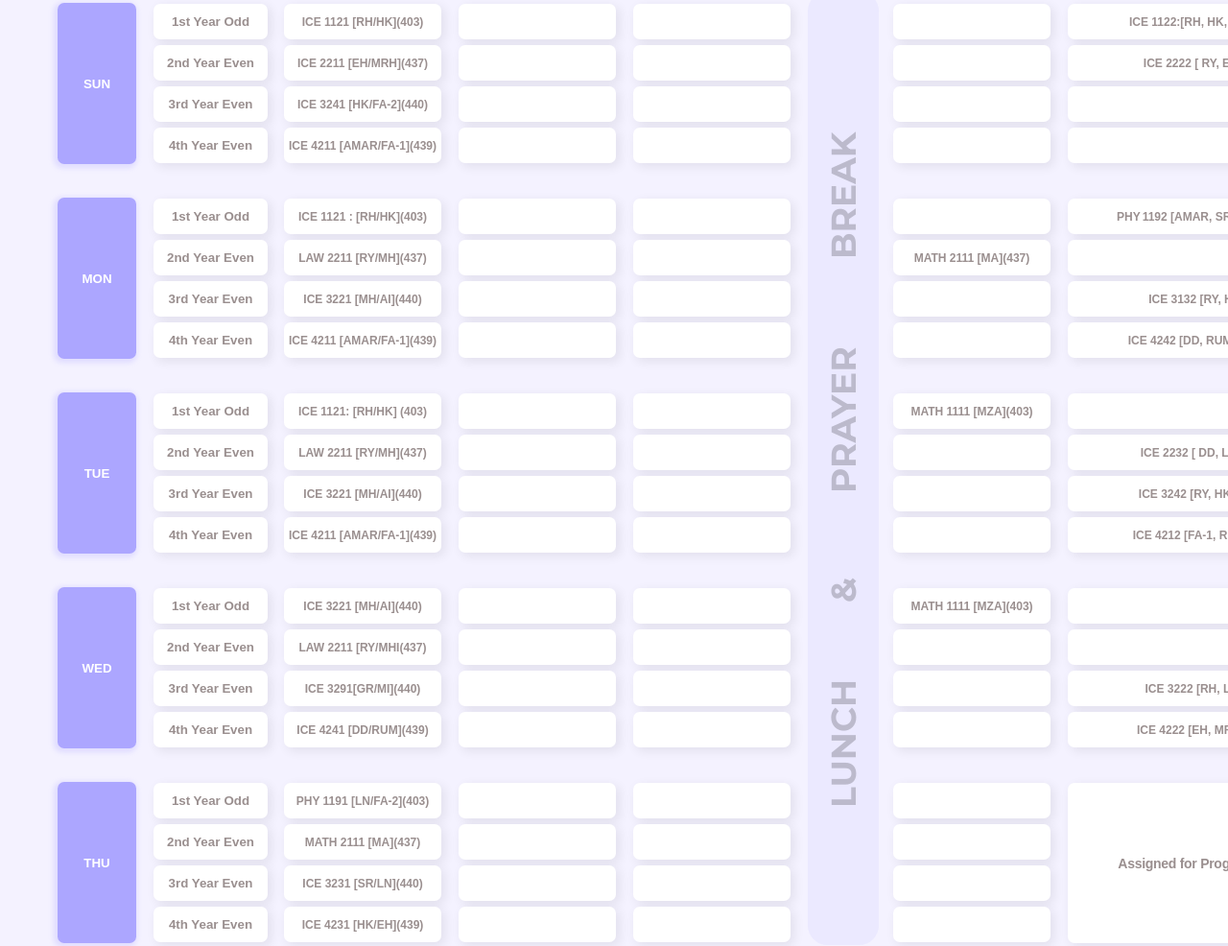
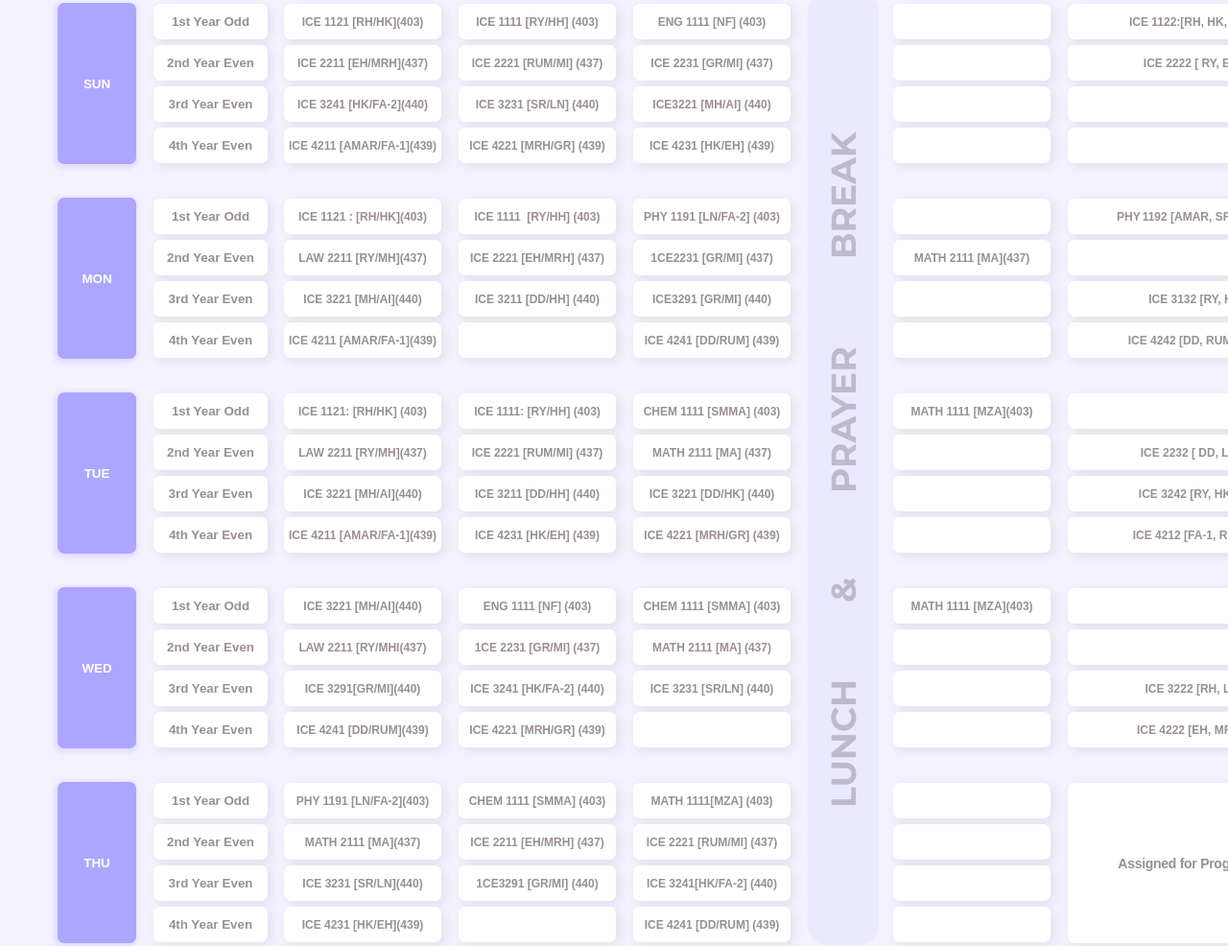
Before and after one commit to M-Rifat/Class-Routine-Management-System, a website: page public/index.html in a window 1280 px wide. Shown: the part 390-1376 px from the top of the page at 96% size. Drawn offline with nearby package versions, Linux system fonts and the light colour scheme.

Commit message:
Routine Updated

```diff
--- a/public/index.html
+++ b/public/index.html
@@ -5,6 +5,7 @@
     <meta charset="UTF-8">
     <meta http-equiv="X-UA-Compatible" content="IE=edge">
     <meta name="viewport" content="width=device-width, initial-scale=1.0">
+    <meta name="viewport" content="width=device-width, user-scalable=no">
     <title>Class Routine,ICE</title>
     <link rel="icon" type="image/x-icon" href="icons/favicon.png">
     <link rel="stylesheet" href="style.css">
@@ -143,58 +144,66 @@
         <div id="header4">
             <input type="text" name="" id="time2" value="10:05 AM - 11:00 AM" disabled="">
 
-            <input type="text" name="" class="time2 allInput" id="su12" value="" placeholder="">
-            <input type="text" name="" class="time2 allInput" id="su22" value="" placeholder="">
-            <input type="text" name="" class="time2 allInput" id="su32" value="" placeholder="">
-            <input type="text" name="" class="time2 allInput" id="su42" value="" placeholder="">
+            <input type="text" name="" class="time2 allInput" id="su12" value="" placeholder="ICE 1111 [RY/HH] (403)">
+            <input type="text" name="" class="time2 allInput" id="su22" value="" placeholder="ICE 2221 [RUM/MI] (437)">
+            <input type="text" name="" class="time2 allInput" id="su32" value="" placeholder="ICE 3231 [SR/LN] (440)">
+            <input type="text" name="" class="time2 allInput" id="su42" value="" placeholder="ICE 4221 [MRH/GR] (439)">
 
-            <input type="text" name="" class="time2 allInput topMargin" id="mo12" value="" placeholder="">
-            <input type="text" name="" class="time2 allInput" id="mo22" value="" placeholder="">
-            <input type="text" name="" class="time2 allInput" id="mo32" value="" placeholder="">
+            <input type="text" name="" class="time2 allInput topMargin" id="mo12" value=""
+                placeholder="ICE 1111  [RY/HH] (403)">
+            <input type="text" name="" class="time2 allInput" id="mo22" value="" placeholder="ICE 2221 [EH/MRH] (437)">
+            <input type="text" name="" class="time2 allInput" id="mo32" value="" placeholder="ICE 3211 [DD/HH] (440)">
             <input type="text" name="" class="time2 allInput" id="mo42" value="" placeholder="">
 
-            <input type="text" name="" class="time2 allInput topMargin" id="tu12" value="" placeholder="">
-            <input type="text" name="" class="time2 allInput" id="tu22" value="" placeholder="">
-            <input type="text" name="" class="time2 allInput" id="tu32" value="" placeholder="">
-            <input type="text" name="" class="time2 allInput" id="tu42" value="" placeholder="">
+            <input type="text" name="" class="time2 allInput topMargin" id="tu12" value=""
+                placeholder="ICE 1111: [RY/HH] (403)">
+            <input type="text" name="" class="time2 allInput" id="tu22" value="" placeholder="ICE 2221 [RUM/MI] (437)">
+            <input type="text" name="" class="time2 allInput" id="tu32" value="" placeholder="ICE 3211 [DD/HH] (440)">
+            <input type="text" name="" class="time2 allInput" id="tu42" value="" placeholder="ICE 4231 [HK/EH] (439)">
 
-            <input type="text" name="" class="time2 allInput topMargin" id="we12" value="" placeholder="">
-            <input type="text" name="" class="time2 allInput" id="we22" value="" placeholder="">
-            <input type="text" name="" class="time2 allInput" id="we32" value="" placeholder="">
-            <input type="text" name="" class="time2 allInput" id="we42" value="" placeholder="">
+            <input type="text" name="" class="time2 allInput topMargin" id="we12" value=""
+                placeholder="ENG 1111 [NF] (403)">
+            <input type="text" name="" class="time2 allInput" id="we22" value="" placeholder="1CE 2231 [GR/MI] (437)">
+            <input type="text" name="" class="time2 allInput" id="we32" value="" placeholder="ICE 3241 [HK/FA-2] (440)">
+            <input type="text" name="" class="time2 allInput" id="we42" value="" placeholder="ICE 4221 [MRH/GR] (439)">
 
-            <input type="text" name="" class="time2 allInput topMargin" id="th12" value="" placeholder="">
-            <input type="text" name="" class="time2 allInput" id="th22" value="" placeholder="">
-            <input type="text" name="" class="time2 allInput" id="th32" value="" placeholder="">
+            <input type="text" name="" class="time2 allInput topMargin" id="th12" value=""
+                placeholder="CHEM 1111 [SMMA] (403)">
+            <input type="text" name="" class="time2 allInput" id="th22" value="" placeholder="ICE 2211 [EH/MRH] (437)">
+            <input type="text" name="" class="time2 allInput" id="th32" value="" placeholder="1CE3291 [GR/MI] (440)">
             <input type="text" name="" class="time2 allInput" id="th42" value="" placeholder="">
         </div>
         <div id="header5">
             <input type="text" name="" id="time3" value="11:05 AM - 12:00 PM" disabled="">
 
-            <input type="text" name="" class="time3 allInput" id="su13" value="" placeholder="">
-            <input type="text" name="" class="time3 allInput" id="su23" value="" placeholder="">
-            <input type="text" name="" class="time3 allInput" id="su33" value="" placeholder="">
-            <input type="text" name="" class="time3 allInput" id="su43" value="" placeholder="">
+            <input type="text" name="" class="time3 allInput" id="su13" value="" placeholder="ENG 1111 [NF] (403)">
+            <input type="text" name="" class="time3 allInput" id="su23" value="" placeholder="ICE 2231 [GR/MI] (437)">
+            <input type="text" name="" class="time3 allInput" id="su33" value="" placeholder="ICE3221 [MH/AI] (440)">
+            <input type="text" name="" class="time3 allInput" id="su43" value="" placeholder="ICE 4231 [HK/EH] (439)">
 
-            <input type="text" name="" class="time3 allInput topMargin" id="mo13" value="" placeholder="">
-            <input type="text" name="" class="time3 allInput" id="mo23" value="" placeholder="">
-            <input type="text" name="" class="time3 allInput" id="mo33" value="" placeholder="">
-            <input type="text" name="" class="time3 allInput" id="mo43" value="" placeholder="">
+            <input type="text" name="" class="time3 allInput topMargin" id="mo13" value=""
+                placeholder="PHY 1191 [LN/FA-2] (403)">
+            <input type="text" name="" class="time3 allInput" id="mo23" value="" placeholder="1CE2231 [GR/MI] (437)">
+            <input type="text" name="" class="time3 allInput" id="mo33" value="" placeholder="ICE3291 [GR/MI] (440)">
+            <input type="text" name="" class="time3 allInput" id="mo43" value="" placeholder="ICE 4241 [DD/RUM] (439)">
 
-            <input type="text" name="" class="time3 allInput topMargin" id="tu13" value="" placeholder="">
-            <input type="text" name="" class="time3 allInput" id="tu23" value="" placeholder="">
-            <input type="text" name="" class="time3 allInput" id="tu33" value="" placeholder="">
-            <input type="text" name="" class="time3 allInput" id="tu43" value="" placeholder="">
+            <input type="text" name="" class="time3 allInput topMargin" id="tu13" value=""
+                placeholder="CHEM 1111 [SMMA] (403)">
+            <input type="text" name="" class="time3 allInput" id="tu23" value="" placeholder="MATH 2111 [MA] (437)">
+            <input type="text" name="" class="time3 allInput" id="tu33" value="" placeholder="ICE 3221 [DD/HK] (440)">
+            <input type="text" name="" class="time3 allInput" id="tu43" value="" placeholder="ICE 4221 [MRH/GR] (439)">
 
-            <input type="text" name="" class="time3 allInput topMargin" id="we13" value="" placeholder="">
-            <input type="text" name="" class="time3 allInput" id="we23" value="" placeholder="">
-            <input type="text" name="" class="time3 allInput" id="we33" value="" placeholder="">
+            <input type="text" name="" class="time3 allInput topMargin" id="we13" value=""
+                placeholder="CHEM 1111 [SMMA] (403)">
+            <input type="text" name="" class="time3 allInput" id="we23" value="" placeholder="MATH 2111 [MA] (437)">
+            <input type="text" name="" class="time3 allInput" id="we33" value="" placeholder="ICE 3231 [SR/LN] (440)">
             <input type="text" name="" class="time3 allInput" id="we43" value="" placeholder="">
 
-            <input type="text" name="" class="time3 allInput topMargin" id="th13" value="" placeholder="">
-            <input type="text" name="" class="time3 allInput" id="th23" value="" placeholder="">
-            <input type="text" name="" class="time3 allInput" id="th33" value="" placeholder="">
-            <input type="text" name="" class="time3 allInput" id="th43" value="" placeholder="">
+            <input type="text" name="" class="time3 allInput topMargin" id="th13" value=""
+                placeholder="MATH 1111[MZA] (403)">
+            <input type="text" name="" class="time3 allInput" id="th23" value="" placeholder="ICE 2221 [RUM/MI] (437)">
+            <input type="text" name="" class="time3 allInput" id="th33" value="" placeholder="ICE 3241[HK/FA-2] (440)">
+            <input type="text" name="" class="time3 allInput" id="th43" value="" placeholder="ICE 4241 [DD/RUM] (439)">
         </div>
 
         <div class="break">
--- a/public/style.css
+++ b/public/style.css
@@ -10,6 +10,7 @@ body {
     box-sizing: border-box;
     font-family: 'Montserrat';
     margin: 10px 60px 0px 60px;
+    touch-action: pan-y;
 }
 
 a {
@@ -450,5 +451,6 @@ font-size: 18px;
 
     body{
         width: 1380px;
+
     }
 }
```
Also changed, not shown: public/update.html (+46 -37 lines).
